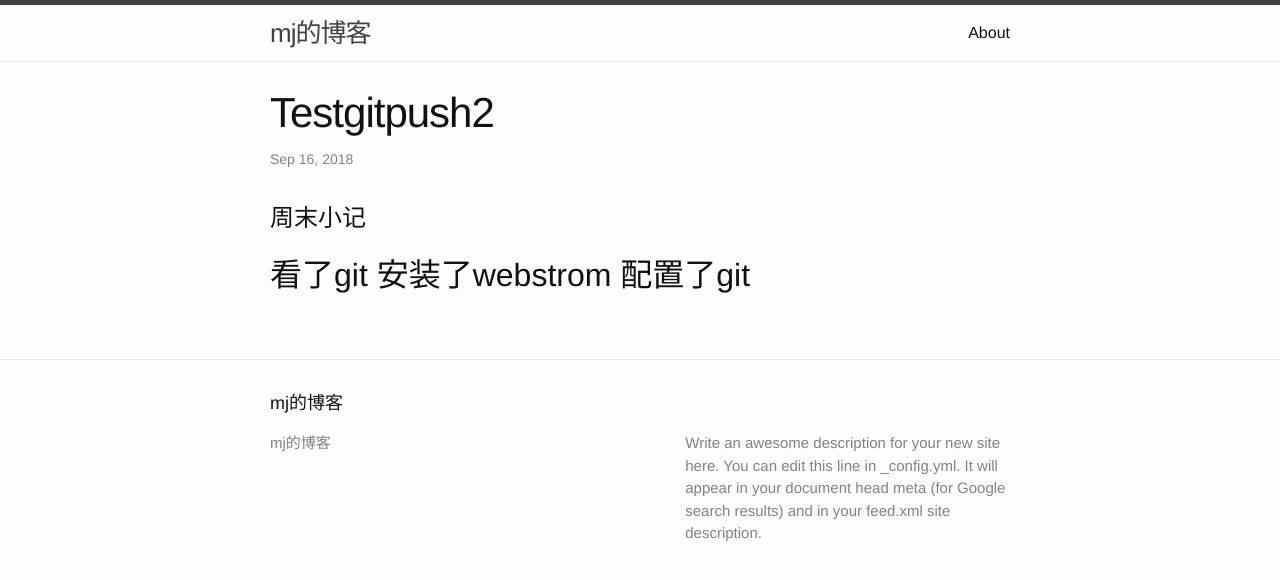
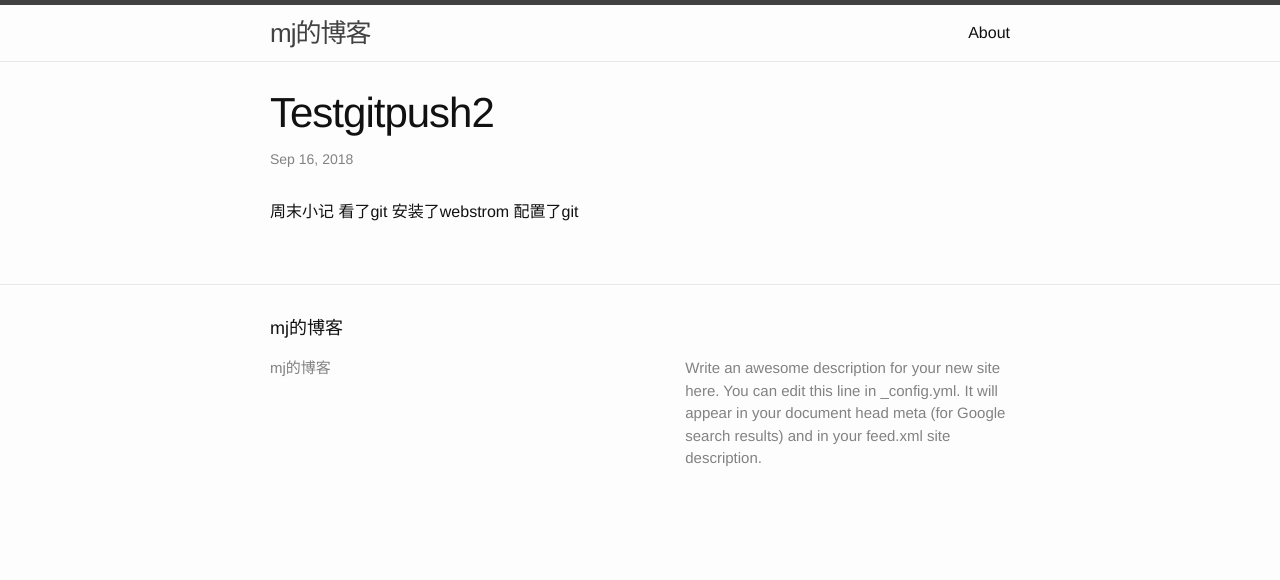
Before and after one commit to running-mj/running-mj.github.io, a Jekyll site: the page built from _posts/2018-09-16-testgitpush2.markdown, in a window 1280 px wide. Shown: the top 580 px of the page. Built offline with Jekyll 4.4.1, drawn with Linux system fonts in a browser that asks for light colours; our own code applies the rules of GitHub Pages for plain Markdown files.

```diff
--- a/_posts/2018-09-16-testgitpush2.markdown
+++ b/_posts/2018-09-16-testgitpush2.markdown
@@ -1,2 +1,2 @@
-# 周末小记
-## 看了git 安装了webstrom  配置了git
+ 周末小记
+ 看了git 安装了webstrom  配置了git
```
